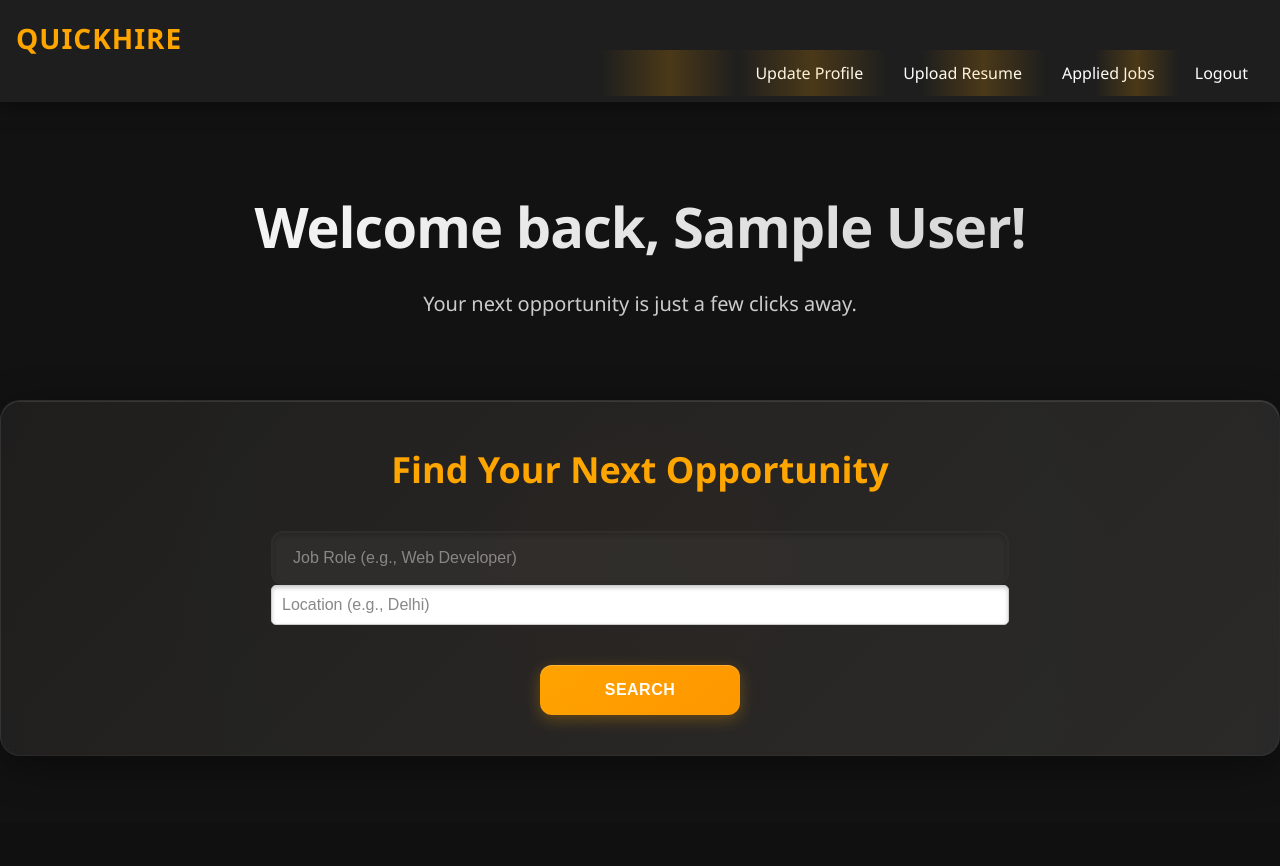
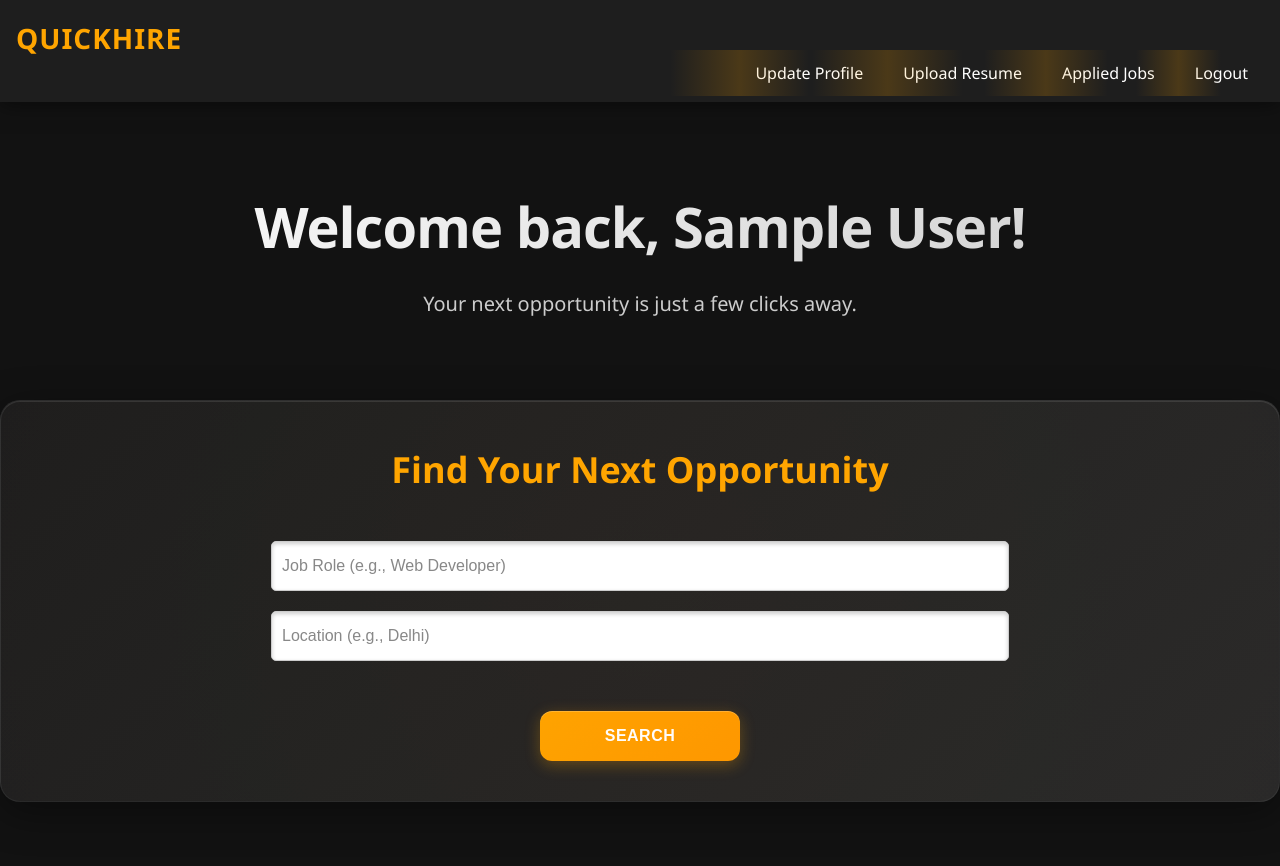
Before and after one commit to devshanuuu/QuickHire, a PHP site: page /professional_dashboard.php in a window 1280 px wide. Before the commit the page ends 756 px from the top, so only its background shows below. Run offline with PHP 8.4, Linux system fonts and the light colour scheme; the visitor is signed in with stand-in values (Sample User, id 1); some libraries are stand-ins or nearby versions.

Commit message:
Fixed CSS issues

```diff
--- a/professional_dash.css
+++ b/professional_dash.css
@@ -103,22 +103,17 @@ nav ul li a::before {
     content: '';
     position: absolute;
     top: 0;
-    left: -100%;
+    left: -50%;
     width: 100%;
     height: 100%;
     background: linear-gradient(90deg, transparent, rgba(255, 165, 0, 0.2), transparent);
 
 }
 
-nav ul li a:hover::before {
-    left: 100%;
-}
+nav ul li a:hover {color: #FFA500;}
 
-nav ul li a:hover {
-    color: orange;
-    background-color: rgba(255, 165, 0, 0.1);
-    transform: translateY(-2px);
-}
+
+
 
 /* Main Content */
 main {
@@ -202,24 +197,21 @@ main {
 }
 
 .search-jobs input {
-    padding: 1rem 1.25rem;
-    border-radius: 12px;
-    border: 2px solid transparent;
-    background-color: #2c2c2c;
-    color: white;
-    font-size: 1rem;
+    z-index: 9999 !important;
+    position: relative !important;
+    background: white !important;
+    color: #000 !important;
+    font-size: 16px !important;
+    padding: 10px !important;
+    border: 1px solid #ccc !important;
+    border-radius: 5px !important;
     width: 60%;
     transition: all 0.3s ease;
     box-shadow: inset 0 2px 4px rgba(0, 0, 0, 0.2);
+    margin: 10px;
+    height: 50px;
 }
 
-.search-jobs .Job-role input{
-        margin-bottom: 10px;
-    }
-
-    .search-jobs .location input{
-        margin-top: 10px;
-    }
 
 
 .search-jobs input::placeholder {
@@ -271,16 +263,8 @@ main {
     transform: translateY(-1px);
 }
 
-input.location {
-  z-index: 9999 !important;
-  position: relative !important;
-  background: white !important;
-  color: #000 !important;          /* Makes typed text visible */
-  font-size: 16px !important;      /* Ensures readable text */
-  padding: 10px !important;        /* Prevents text being cut off */
-  border: 1px solid #ccc !important;
-  border-radius: 5px !important;
-}
+
+
 
 /* Animations */
 @keyframes fadeInUp {
@@ -347,11 +331,6 @@ input.location {
         transition: all 0.3s ease;
     }
 
-    nav.active {
-        transform: translateY(0);
-        opacity: 1;
-        visibility: visible;
-    }
 
     nav ul {
         flex-direction: column;
```
